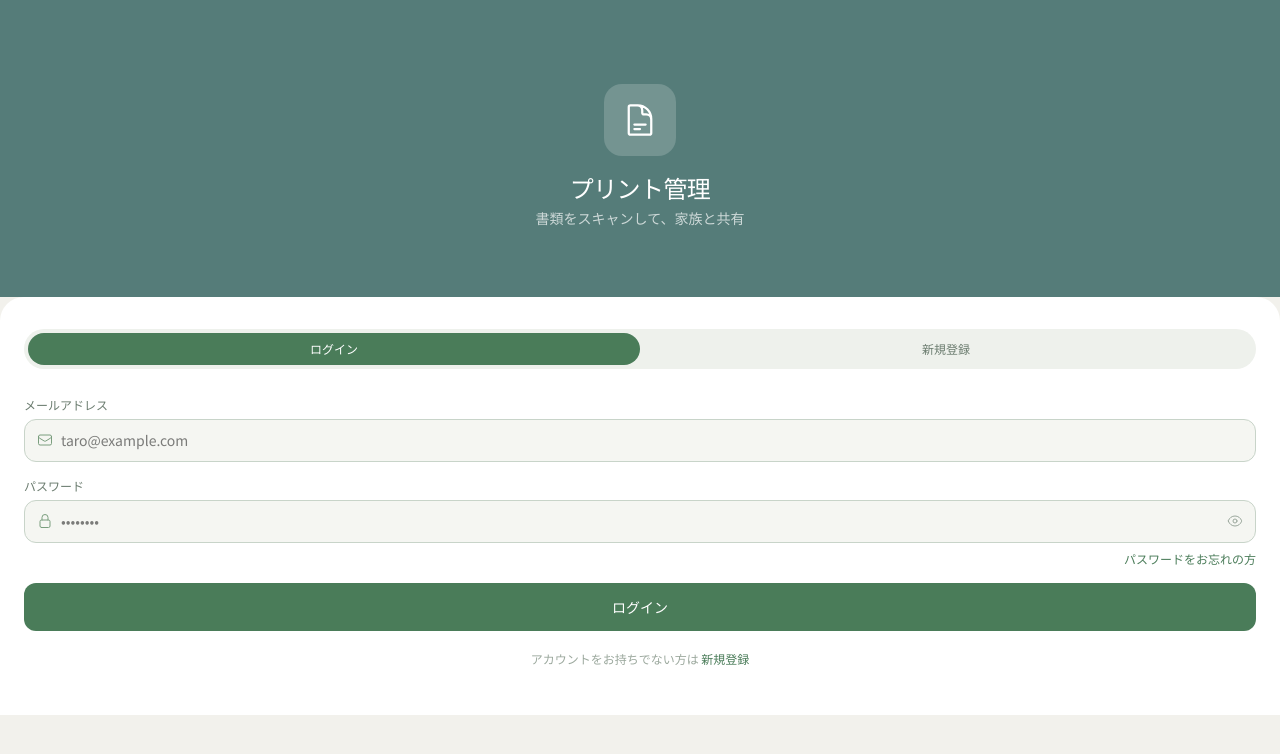
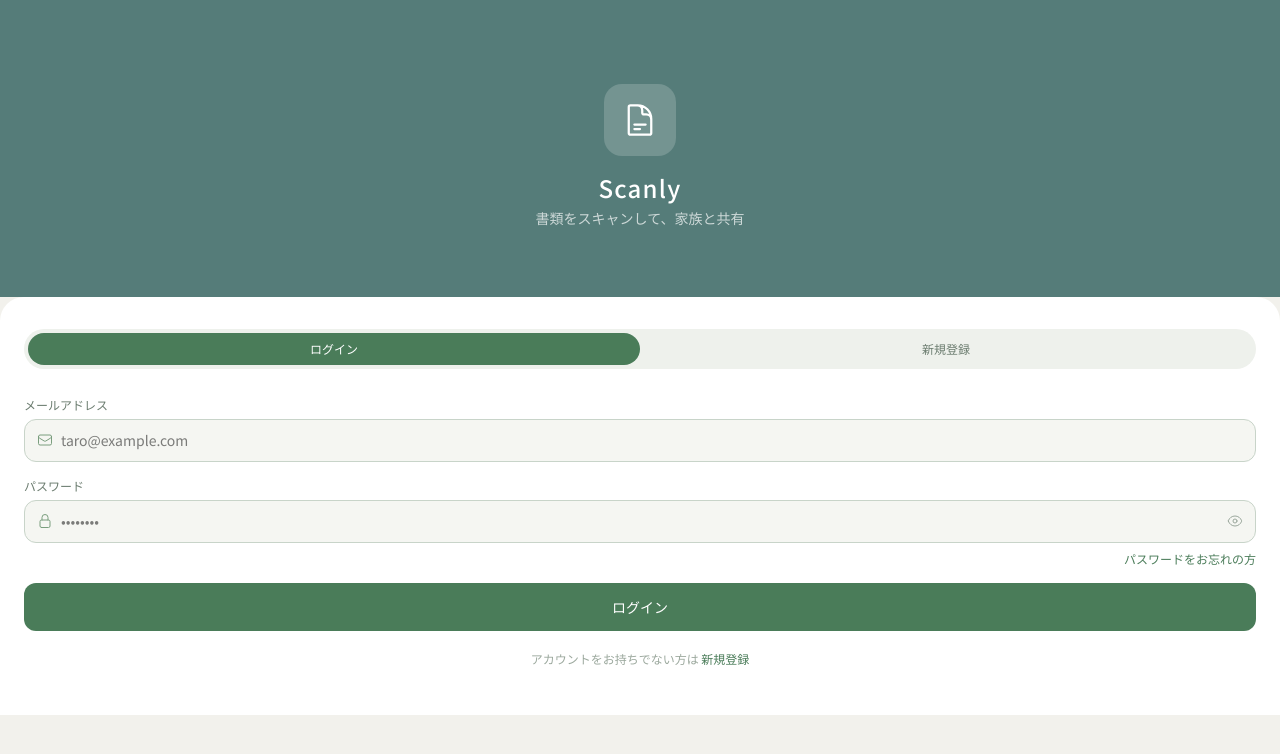
Before and after one commit to tanaka-ayami/team-B_section9-deploy, a Next.js app in the folder frontend/: page /login in a window 1280 px wide. Shown: the top 754 px of the page. Built offline with nearby package versions, Linux system fonts and the light colour scheme; no server answers.

Commit message:
アプリ名変更、ヘッダー余白・文字間隔調整、Turbopackホットリロード不具合修正

```diff
--- a/frontend/app/(auth)/login/page.tsx
+++ b/frontend/app/(auth)/login/page.tsx
@@ -16,7 +16,7 @@ export default function LoginPage() {
               d="M19.5 14.25v-2.625a3.375 3.375 0 0 0-3.375-3.375h-1.5A1.125 1.125 0 0 1 13.5 7.125v-1.5a3.375 3.375 0 0 0-3.375-3.375H8.25m0 12.75h7.5m-7.5 3H12M10.5 2.25H5.625c-.621 0-1.125.504-1.125 1.125v17.25c0 .621.504 1.125 1.125 1.125h12.75c.621 0 1.125-.504 1.125-1.125V11.25a9 9 0 0 0-9-9Z" />
           </svg>
         </div>
-        <h1 className="text-2xl font-medium text-white tracking-tight">プリント管理</h1>
+        <h1 className="text-2xl font-medium text-white tracking-wider">Scanly</h1>
         <p className="text-sm mt-1" style={{ color: "rgba(255,255,255,0.7)" }}>
           書類をスキャンして、家族と共有
         </p>
--- a/frontend/app/layout.tsx
+++ b/frontend/app/layout.tsx
@@ -9,7 +9,7 @@ const notoSansJP = Noto_Sans_JP({
 });
 
 export const metadata: Metadata = {
-  title: "プリント管理",
+  title: "Scanly",
   description: "書類をスキャンして、家族と共有",
 };
 
--- a/frontend/components/layout/AppHeader.tsx
+++ b/frontend/components/layout/AppHeader.tsx
@@ -14,12 +14,12 @@ export function AppHeader({
   onBellClick,
 }: AppHeaderProps) {
   return (
-    <header className="px-4 pt-12 pb-4 bg-[#557C79]">
+    <header className="px-4 pt-4 pb-4 bg-[#557C79]">
       <div className="flex items-start justify-between">
         <div>
-          <h1 className="text-xl font-medium text-white leading-tight">
-            プリント管理
-          </h1>
+          <h1 className="text-xl font-medium text-white leading-tight tracking-wider">
+            Scanly
+        </h1>
           {(groupName || yearMonth) && (
             <p className="text-xs mt-0.5" style={{ color: "rgba(255,255,255,0.75)" }}>
               {[groupName, yearMonth].filter(Boolean).join("・")}
--- a/frontend/package.json
+++ b/frontend/package.json
@@ -3,7 +3,7 @@
   "version": "0.1.0",
   "private": true,
   "scripts": {
-    "dev": "next dev",
+    "dev": "next dev --webpack",
     "build": "next build",
     "start": "next start",
     "lint": "eslint"
```
